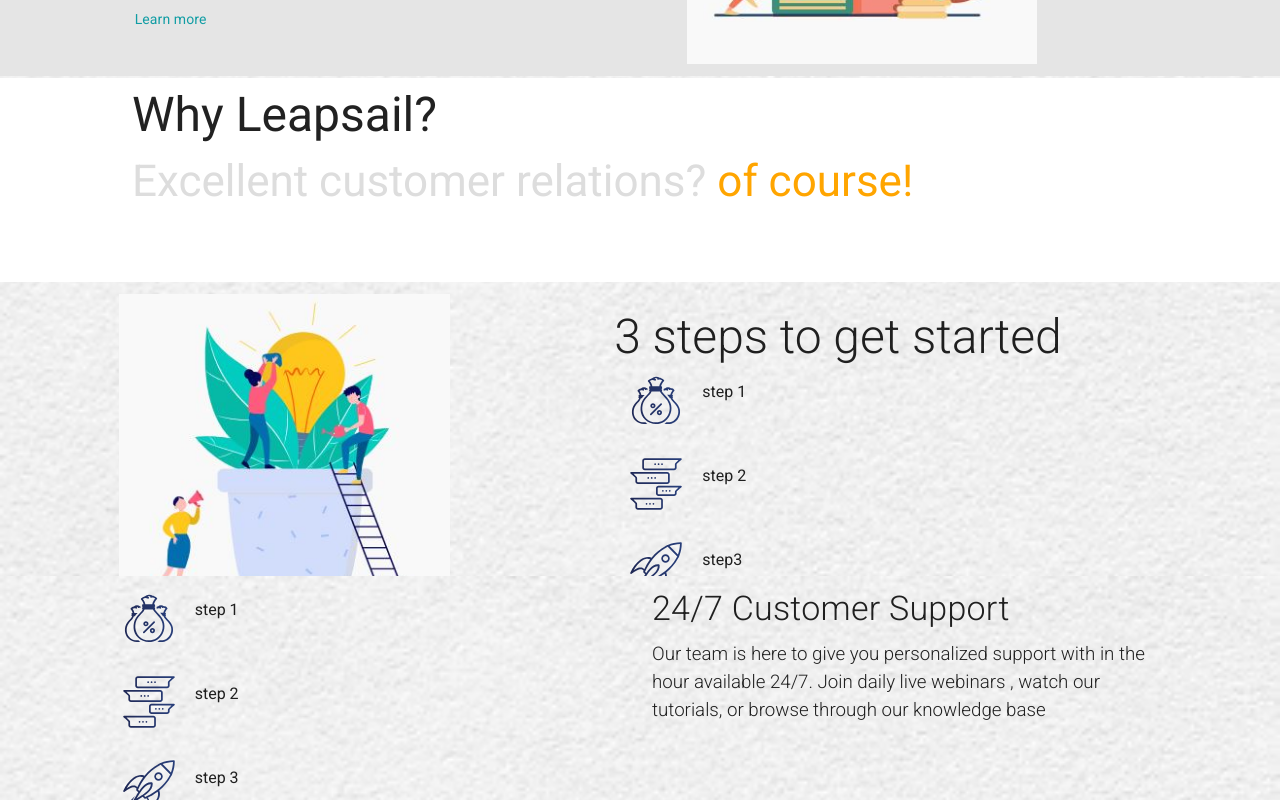
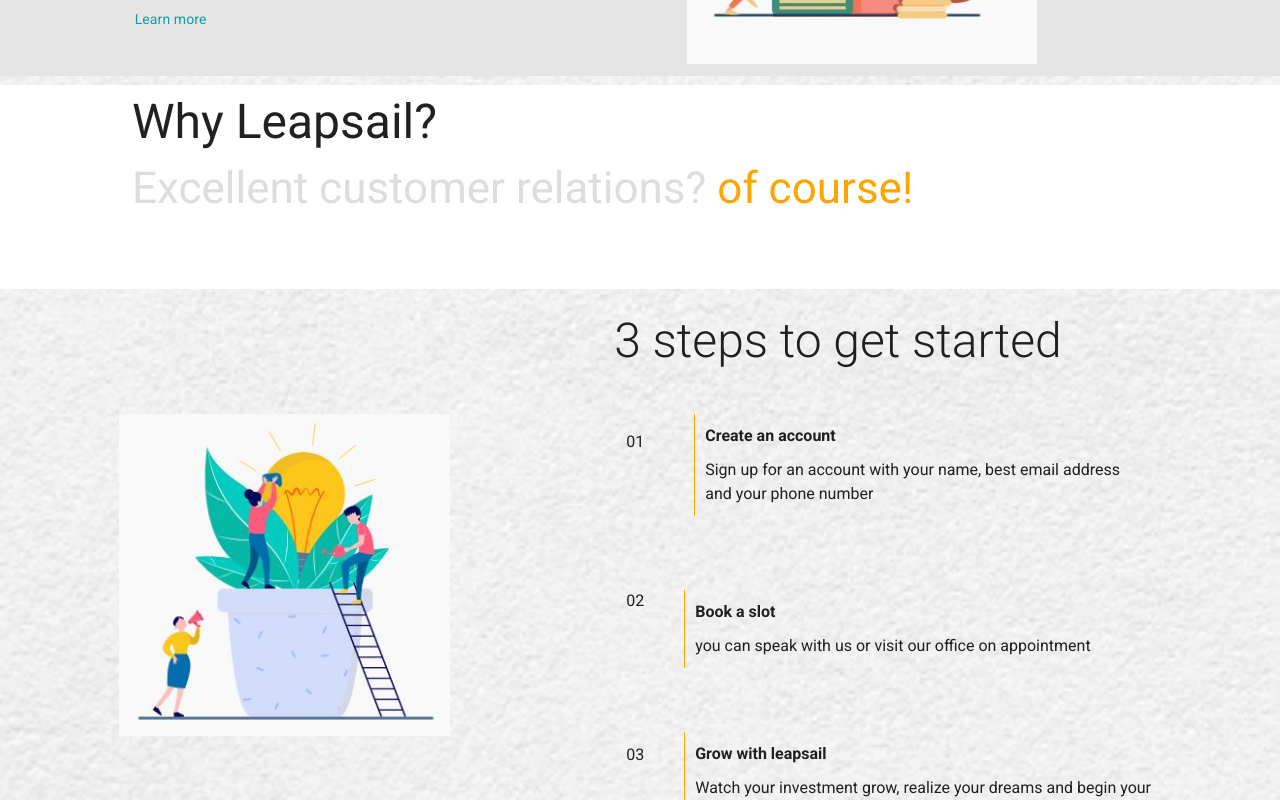
Before and after one commit to saladinjake/ui-example-vuejs, a Vue app: page / in a window 1280 px wide. Shown: the part 2000-2800 px from the top of the page. Built offline with nearby package versions, Linux system fonts and the light colour scheme; what vue-youtube-embed would draw is missing.

Commit message:
feature: avatar circle, customer support

```diff
--- a/src/components/ContactSection.vue
+++ b/src/components/ContactSection.vue
@@ -6,37 +6,53 @@
           <v-row justify="center">
             <v-col cols="12" sm="6">
 
-              <v-row>
-                <v-col cols="12" class="d-flex align-center">
+              <v-row class="d-flex align-center">
+                <div>
+                <v-col cols="12" class="d-flex align-center" >
+                  <div>
                   <v-img
                     src="@/assets/img/icon1.svg"
                     max-width="60px"
                     class="mr-4"
                   />
-                  <p class="text-justify">
-                    step 1
-                  </p>
+                  <h4 class="text-justify">
+                    Quick response chat
+                  </h4>
+                  </div>
                 </v-col>
                 <v-col cols="12" class="d-flex align-center">
+                  <div>
                   <v-img
                     src="@/assets/img/icon2.svg"
                     max-width="60px"
                     class="mr-4"
                   />
-                  <p class="text-justify">
-                    step 2
-                  </p>
+                  <h4 class="text-justify">
+                    Live chat
+                  </h4>
+                  </div>
                 </v-col>
                 <v-col cols="12" class="d-flex align-center">
+                <div>
                   <v-img
                     src="@/assets/img/icon3.svg"
                     max-width="60px"
                     class="mr-4"
                   />
-                  <p class="text-justify">
-                    step 3
-                  </p>
+                  <h4 class="text-justify">
+                   Daily webinars
+                  </h4>
+                  </div>
                 </v-col>
+                </div>
+
+                <div>
+                     <v-img
+                    src="@/assets/img/hero.jpg"
+                    max-width="280px"
+                    class="mr-4 avatar"
+                  />
+                </div>
               </v-row>
 
             </v-col>
@@ -60,6 +76,11 @@
   background-color: #f4f7f5;
 }
 
+.avatar{
+  border-radius:50%;
+  margin-left:10px;
+}
+
 .svg-border-waves .v-image {
   position: absolute;
   bottom: 0;
--- a/src/components/DownloadSection.vue
+++ b/src/components/DownloadSection.vue
@@ -16,36 +16,35 @@
             <v-col cols="12" sm="8" class=" text-left" >
               <h1 style="margin-left:140px" class="font-weight-light display-2 mb-2">3 steps to get started</h1>
 
-              <v-row style="margin-left:140px">
+              <v-row class="" style="margin-left:140px">
                 <v-col cols="12" class="d-flex align-center">
-                  <v-img
-                    src="@/assets/img/icon1.svg"
-                    max-width="60px"
-                    class="mr-4"
-                  />
-                  <p class="text-justify">
-                    step 1
-                  </p>
+                <p class="mr-10">01</p>
+                  <div class="bordered-left more-margin">
+
+                  <h4 class="text-justify more-margin">
+                    Create an account
+                  </h4>
+                  <p class="more-margin">Sign up for an account with your name, best email address and your phone number</p>
+                </div>
                 </v-col>
                 <v-col cols="12" class="d-flex align-center">
-                  <v-img
-                    src="@/assets/img/icon2.svg"
-                    max-width="60px"
-                    class="mr-4"
-                  />
-                  <p class="text-justify">
-                    step 2
-                  </p>
+                   <p class="mr-10">02</p>
+                   <div class="bordered-left">
+                  <h4 class="text-justify more-margin">
+                    Book a slot
+                  </h4>
+
+                  <p class="more-margin">you can speak with us or visit our office on appointment</p>
+                  </div>
                 </v-col>
                 <v-col cols="12" class="d-flex align-center">
-                  <v-img
-                    src="@/assets/img/icon3.svg"
-                    max-width="60px"
-                    class="mr-4"
-                  />
-                  <p class="text-justify">
-                    step3
-                  </p>
+                  <p class="mr-10">03</p>
+                  <div class="bordered-left">
+                  <h4 class="text-justify more-margin">
+                    Grow with leapsail
+                  </h4>
+                  <p class="more-margin">Watch your investment grow, realize your dreams and begin your new life</p>
+                  </div>
                 </v-col>
               </v-row>
 
@@ -60,7 +59,15 @@
 <style scoped>
 #download {
 
-  height: 500px;
+  height: 800px;
+}
+
+.more-margin{
+  margin:10px;
+}
+.bordered-left{
+  border-left:1px solid orange;
+  margin-top:40px;
 }
 
 #download .container,
```
